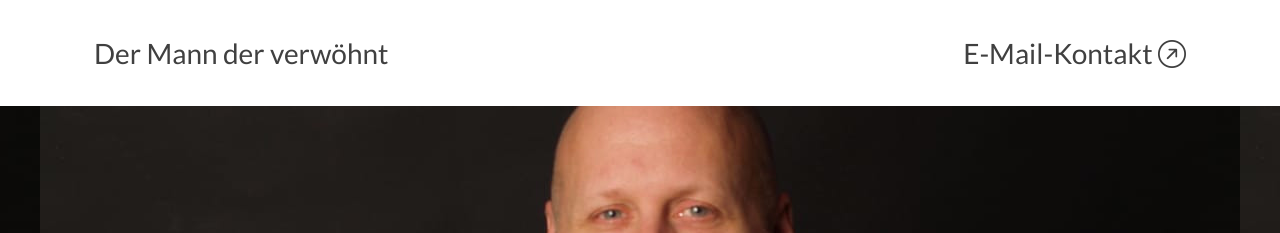
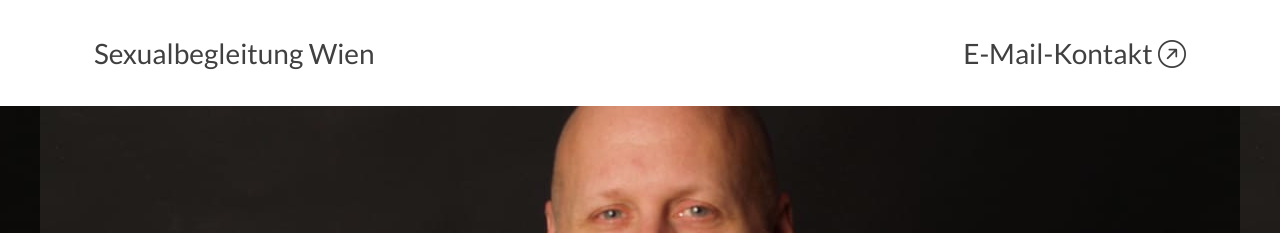
Before and after one commit to sexualbegleitung/sexualbegleitung-wien.at, a Jekyll site: the page built from index.md, in a window 1280 px wide and 900 px high. Shown: the top 233 px of the window. Built offline with Jekyll 4.4.1, drawn with Linux system fonts in a browser that asks for light colours; nearby versions of some CDN libraries.

Commit message:
Update default.html
h1 new

```diff
--- a/_layouts/default.html
+++ b/_layouts/default.html
@@ -19,7 +19,7 @@
 <br>
   <nav class="navbar navbar-light">
     <div class="container fs-3 px-4">
-      <a href="/">Der Mann der verwöhnt</a>
+      <a href="/">Sexualbegleitung Wien</a>
       <a href="mailto:sexualbegleitung-wien@tutamail.com" title="Anfrage per E-Mail">E-Mail-Kontakt <i class="bi bi-arrow-up-right-circle fs-3"></i></a>
       <!--
       <a data-bs-toggle="collapse" href="#collapseExample" role="button" aria-expanded="false" aria-controls="collapseExample" title="Menü öffnen">
```
